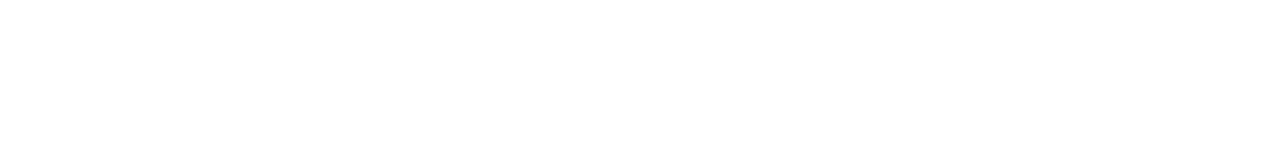
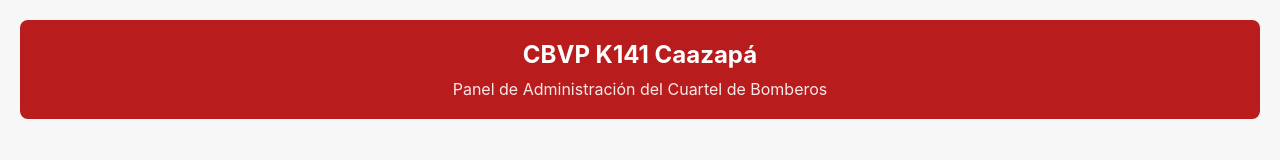
Before and after one commit to EMATOPPI/Bomberos, a website: page admin/index.html in a window 1280 px wide. Drawn offline with Linux system fonts and the light colour scheme.

Commit message:
fix: actualizar admin/index.html con Netlify Identity widget - Agregar script netlify-identity-widget.js - Agregar header visual con instrucciones - El widget permite login/logout desde la barra superior

```diff
--- a/admin/index.html
+++ b/admin/index.html
@@ -3,10 +3,60 @@
 <head>
     <meta charset="UTF-8">
     <meta name="viewport" content="width=device-width, initial-scale=1.0">
-    <title>Admin - CBVP K141 Caazapá</title>
+    <title>Panel de Administración - CBVP K141 Caazapá</title>
+
+    <!-- Netlify Identity Widget (requerido para autenticación) -->
+    <script src="https://identity.netlify.com/v1/netlify-identity-widget.js"></script>
+
+    <!-- Decap CMS -->
     <script src="https://unpkg.com/decap-cms@^3.0.0/dist/decap-cms.js"></script>
+
+    <style>
+        /* Estilos mínimos para el admin */
+        body {
+            font-family: -apple-system, BlinkMacSystemFont, 'Segoe UI', sans-serif;
+            background: #f7f7f7;
+            margin: 0;
+            padding: 20px;
+        }
+        .admin-header {
+            background: #B91C1C;
+            color: white;
+            padding: 20px;
+            border-radius: 8px;
+            margin-bottom: 20px;
+            text-align: center;
+        }
+        .admin-header h1 {
+            margin: 0;
+            font-size: 1.5rem;
+        }
+        .admin-header p {
+            margin: 10px 0 0;
+            opacity: 0.9;
+        }
+        .admin-link {
+            display: inline-block;
+            background: #111827;
+            color: white;
+            padding: 15px 30px;
+            border-radius: 8px;
+            text-decoration: none;
+            font-weight: 600;
+            margin-top: 20px;
+        }
+        .admin-link:hover {
+            background: #1F2937;
+        }
+    </style>
 </head>
 <body>
-    <!-- Decap CMS se inicializa automáticamente -->
+    <div class="admin-header">
+        <h1>CBVP K141 Caazapá</h1>
+        <p>Panel de Administración del Cuartel de Bomberos</p>
+    </div>
+
+    <!-- El admin panel real de Decap CMS -->
+    <script src="https://unpkg.com/decap-cms@^3.0.0/dist/decap-cms.js"></script>
 </body>
 </html>
```
